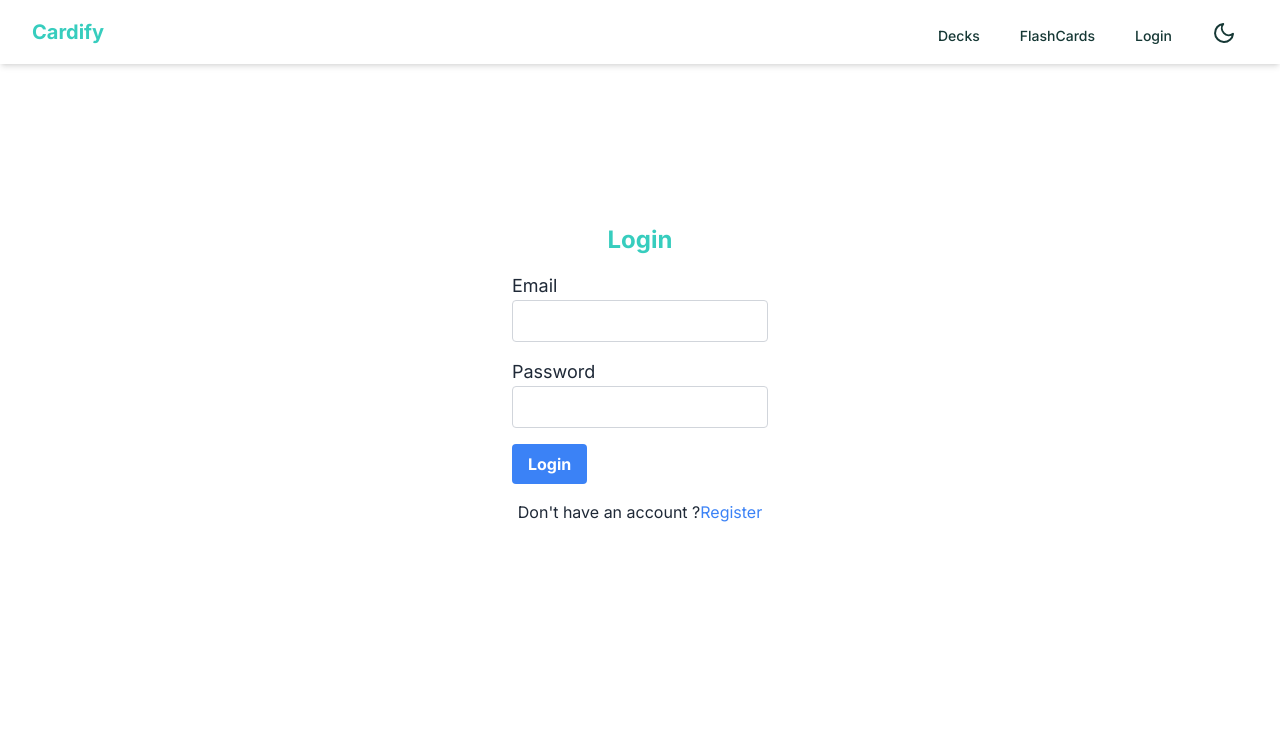
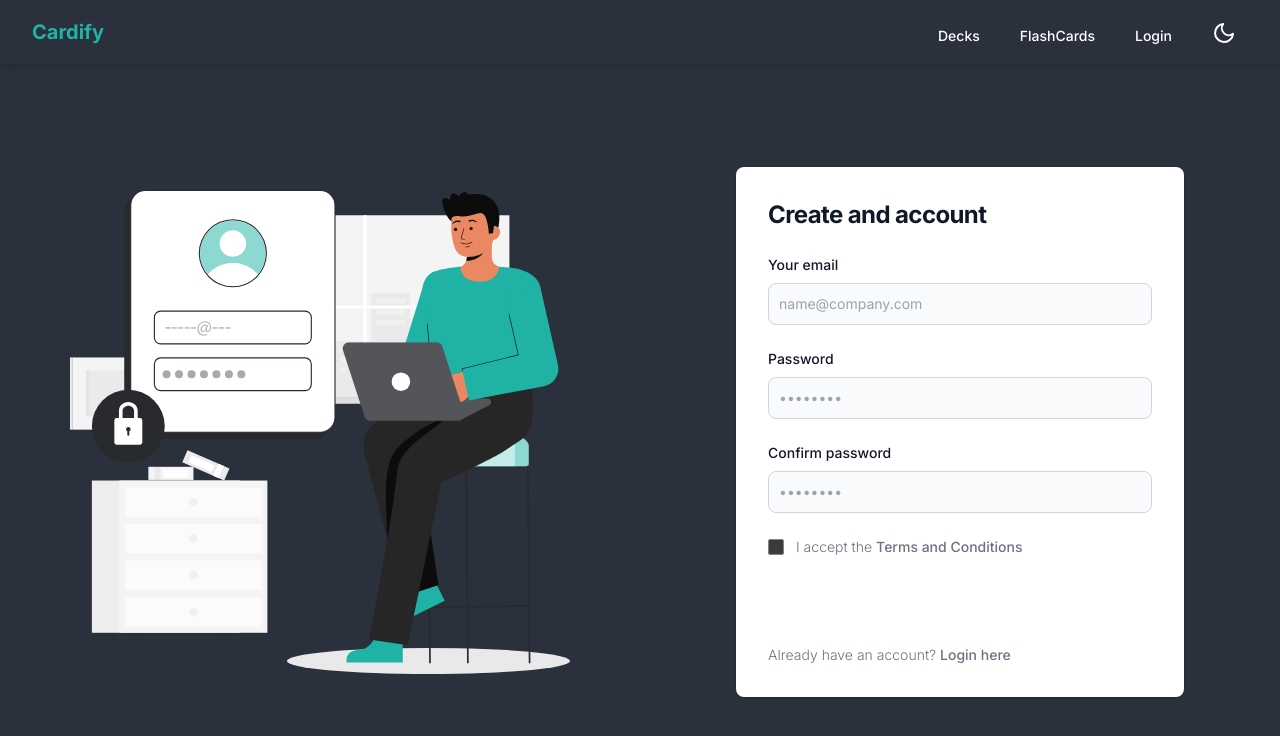
Before and after one commit to swapnil0601/cardify, a Next.js app in the folder client/: page /login in a window 1280 px wide. Shown: the top 736 px of the page. Built offline with nearby package versions, Linux system fonts and the light colour scheme.

Commit message:
Login Page Updated

```diff
--- a/client/src/app/login/page.jsx
+++ b/client/src/app/login/page.jsx
@@ -1,10 +1,19 @@
 import React from "react";
 import Login from "@/components/Login.jsx";
-
+import Image from "next/image";
+import loginImg from "../../public/Images/login.svg";
 const login = () => {
+  const divHeight = {
+    height: `calc(100vh - 64px)`,
+  };
   return (
-    <div className="m-40">
-      <Login />
+    <div class="flex h-screen" style={divHeight}>
+      <div class="hidden md:flex w-1/2 items-center justify-center">
+        <Image src={loginImg} alt="" width={500} height={500} />
+      </div>
+      <div class="w-full md:w-1/2 flex items-center justify-center">
+        <Login />
+      </div>
     </div>
   );
 };
--- a/client/src/components/Login.jsx
+++ b/client/src/components/Login.jsx
@@ -2,7 +2,8 @@
 import { useState } from "react";
 import { useDispatch } from "react-redux";
 import { loginSuccess } from "../app/redux/features/auth/authSlice";
-
+import Image from "next/image";
+const navbarHeight = 64;
 const LoginPage = () => {
   const [email, setEmail] = useState("");
   const [password, setPassword] = useState("");
@@ -49,54 +50,101 @@ const LoginPage = () => {
   };
 
   return (
-    <div className="flex flex-col items-center justify-center ">
-      <div className="text-accent text-2xl font-bold mb-4">Login</div>
-      <form className="w-64" onSubmit={handleSubmit}>
-        <div className="mb-4">
-          <label htmlFor="email" className="text-lg">
-            Email
+    <div class="w-3/4 bg-white rounded-lg shadow dark:border md:mt-0 sm:max-w-md xl:p-0 dark:bg-gray-800 dark:border-gray-700">
+      <div class="p-6 space-y-4 md:space-y-6 sm:p-8">
+        <h1 class="text-xl font-bold leading-tight tracking-tight text-gray-900 md:text-2xl dark:text-white">
+          Create and account
+        </h1>
+        <form class="space-y-4 md:space-y-6" action="#">
+          <div>
+            <label
+              for="email"
+              class="block mb-2 text-sm font-medium text-gray-900 dark:text-white"
+            >
+              Your email
             </label>
             <input
               type="email"
+              name="email"
               id="email"
-            className="border border-gray-300 rounded px-3 py-2 w-full"
-            value={email}
-            onChange={(e) => setEmail(e.target.value)}
+              class="bg-gray-50 border border-gray-300 text-gray-900 sm:text-sm rounded-lg focus:ring-primary-600 focus:border-primary-600 block w-full p-2.5 dark:bg-gray-700 dark:border-gray-600 dark:placeholder-gray-400 dark:text-white dark:focus:ring-blue-500 dark:focus:border-blue-500"
+              placeholder="name@company.com"
+              required=""
             />
           </div>
-        <div className="mb-4">
-          <label htmlFor="password" className="text-lg">
+          <div>
+            <label
+              for="password"
+              class="block mb-2 text-sm font-medium text-gray-900 dark:text-white"
+            >
               Password
             </label>
             <input
               type="password"
+              name="password"
               id="password"
-            className="border border-gray-300 rounded px-3 py-2 w-full"
-            value={password}
-            onChange={(e) => setPassword(e.target.value)}
+              placeholder="••••••••"
+              class="bg-gray-50 border border-gray-300 text-gray-900 sm:text-sm rounded-lg focus:ring-primary-600 focus:border-primary-600 block w-full p-2.5 dark:bg-gray-700 dark:border-gray-600 dark:placeholder-gray-400 dark:text-white dark:focus:ring-blue-500 dark:focus:border-blue-500"
+              required=""
             />
+          </div>
+          <div>
+            <label
+              for="confirm-password"
+              class="block mb-2 text-sm font-medium text-gray-900 dark:text-white"
+            >
+              Confirm password
+            </label>
+            <input
+              type="confirm-password"
+              name="confirm-password"
+              id="confirm-password"
+              placeholder="••••••••"
+              class="bg-gray-50 border border-gray-300 text-gray-900 sm:text-sm rounded-lg focus:ring-primary-600 focus:border-primary-600 block w-full p-2.5 dark:bg-gray-700 dark:border-gray-600 dark:placeholder-gray-400 dark:text-white dark:focus:ring-blue-500 dark:focus:border-blue-500"
+              required=""
+            />
+          </div>
+          <div class="flex items-start">
+            <div class="flex items-center h-5">
+              <input
+                id="terms"
+                aria-describedby="terms"
+                type="checkbox"
+                class="w-4 h-4 border border-gray-300 rounded bg-gray-50 focus:ring-3 focus:ring-primary-300 dark:bg-gray-700 dark:border-gray-600 dark:focus:ring-primary-600 dark:ring-offset-gray-800"
+                required=""
+              />
+            </div>
+            <div class="ml-3 text-sm">
+              <label
+                for="terms"
+                class="font-light text-gray-500 dark:text-gray-300"
+              >
+                I accept the{" "}
+                <a
+                  class="font-medium text-primary-600 hover:underline dark:text-primary-500"
+                  href="#"
+                >
+                  Terms and Conditions
+                </a>
+              </label>
+            </div>
           </div>
           <button
             type="submit"
-          className="bg-blue-500 hover:bg-blue-700 text-white font-bold py-2 px-4 rounded"
+            class="w-full text-white bg-primary-600 hover:bg-primary-700 focus:ring-4 focus:outline-none focus:ring-primary-300 font-medium rounded-lg text-sm px-5 py-2.5 text-center dark:bg-primary-600 dark:hover:bg-primary-700 dark:focus:ring-primary-800"
           >
-          Login
+            Create an account
           </button>
+          <p class="text-sm font-light text-gray-500 dark:text-gray-400">
+            Already have an account?{" "}
+            <a
+              href="#"
+              class="font-medium text-primary-600 hover:underline dark:text-primary-500"
+            >
+              Login here
+            </a>
+          </p>
         </form>
-      {/* If login fails, display an error message */}
-
-      {message && <p className="text-red-500 mt-4">{message}</p>}
-
-      <div className="flex flex-col items-center justify-center">
-        <div className="mt-4 text-xs md:text-base w-full text-center">
-          <div className="flex flex-col items-center sm:flex-row sm:justify-center">
-            <span className="whitespace-nowrap">Don't have an account ?
-            </span>
-            <a href="/register" className="text-blue-500 hover:text-blue-700">
-              Register
-            </a>
-          </div>
-        </div>
       </div>
     </div>
   );
--- a/client/tailwind.config.js
+++ b/client/tailwind.config.js
@@ -16,6 +16,6 @@ module.exports = {
   },
   plugins: [require("daisyui")],
   daisyui: {
-    themes: ["light", "dark"],
+    themes: ["dark"],
   },
 };
```
Also changed, not shown: client/src/public/Images/login.svg (added), client/src/public/Images/register.svg (added). Lines whose indentation alone changed are shown as unchanged.
